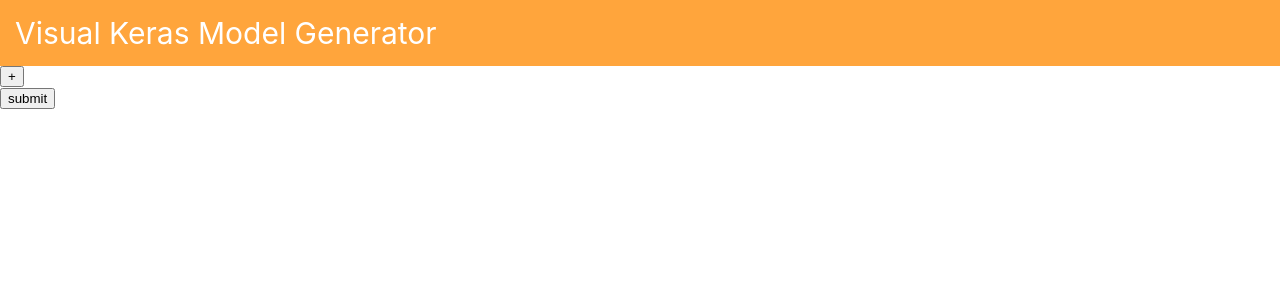
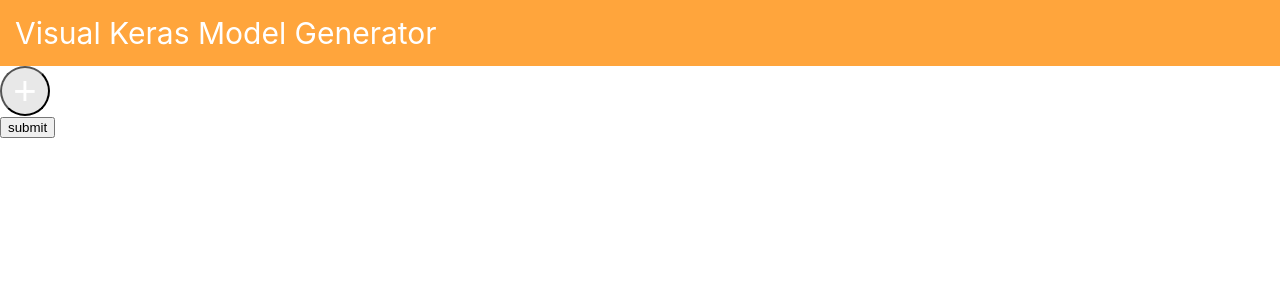
Before and after one commit to Randkill/BSC_Thesis, a React (Create React App) app in the folder Visual-Keras-Model-Generator/cheatsheet/FrontEnd/frontend01/: page / in a window 1280 px wide. Shown: the top 300 px of the page. Built offline with nearby package versions, Linux system fonts and the light colour scheme.

Commit message:
Edited some .css files!

```diff
--- a/Visual-Keras-Model-Generator/cheatsheet/FrontEnd/frontend01/src/App.css
+++ b/Visual-Keras-Model-Generator/cheatsheet/FrontEnd/frontend01/src/App.css
@@ -41,3 +41,12 @@
   display: flex;
   flex-direction: row;
 }
+
+.Button {
+  background-color:  #E8E8E8;
+  color: white;
+  border-radius:50%;
+  font-size: 40px;
+  width:  50px;
+  height: 50px;
+}
--- a/Visual-Keras-Model-Generator/cheatsheet/FrontEnd/frontend01/src/Components/Layer/Layer.css
+++ b/Visual-Keras-Model-Generator/cheatsheet/FrontEnd/frontend01/src/Components/Layer/Layer.css
@@ -2,4 +2,19 @@
     border: #E8E8E8 solid;
     padding: 10px;
     background-color: #E8E8E8;
+    margin: 15px;
+    border-radius: 20px;
+    position: relative;
 }
+
+.LayerTitle {
+    background-color:  #FFA53C;
+    border-radius: 20px 20px 0 0;
+    color: white;
+    text-align: center;
+    position: absolute;
+    left: -3px;
+    width: 205px;
+    height: 20px;
+    top: -20px;
+}
```
Also changed, not shown: Visual-Keras-Model-Generator/cheatsheet/FrontEnd/frontend01/src/Components/ModelConfiguration/Configuration.css (added).
